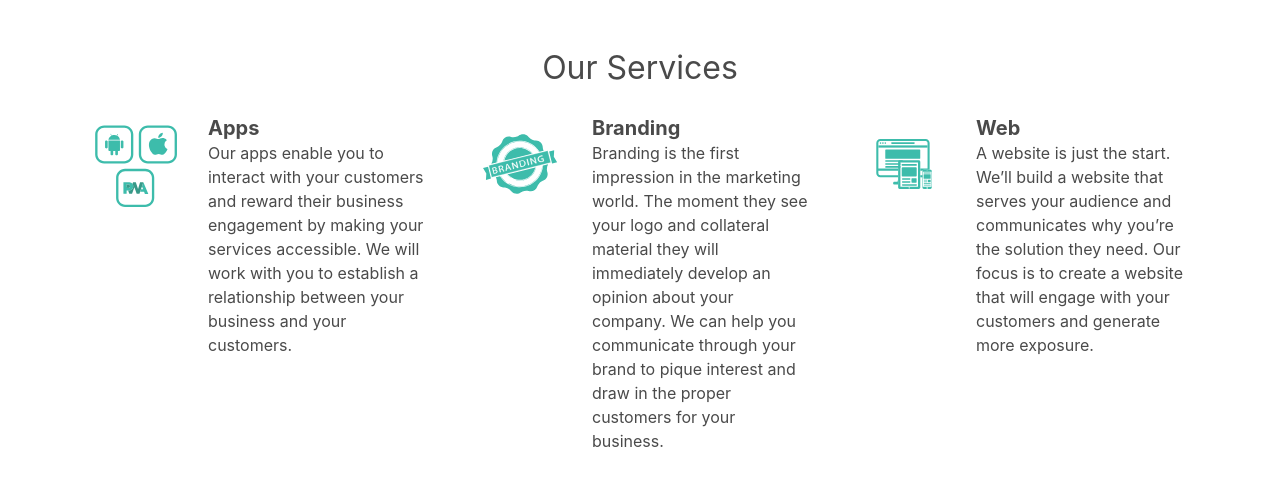
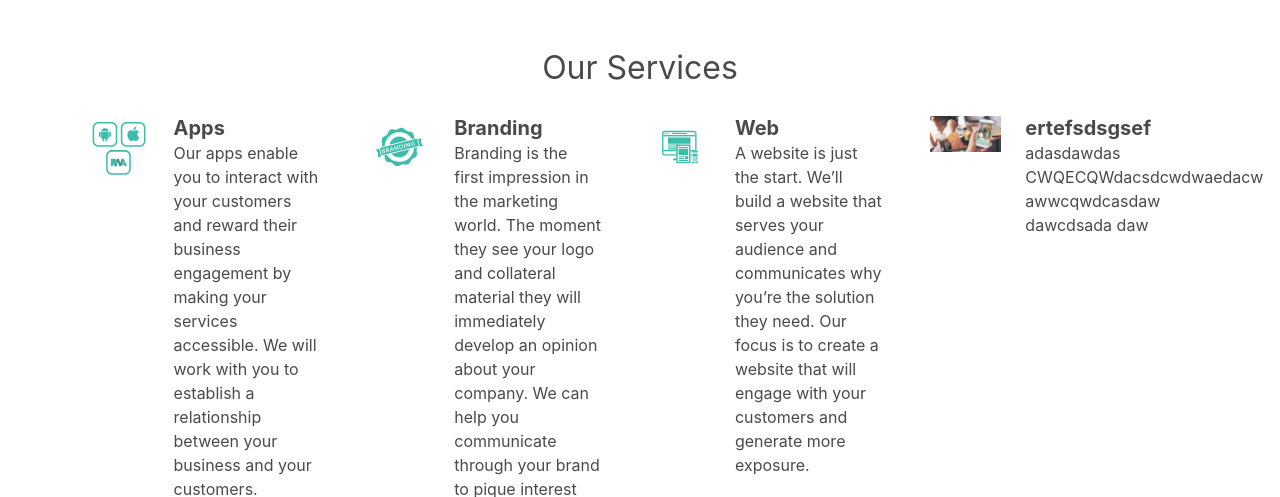
Before and after one commit to scannedmedia/scannedmedia, a Jekyll site: the page built from index.markdown, in a window 1280 px wide and 900 px high, scrolled down 840 px, cut to the strip 144-641 px from the top of the window. Built offline with Jekyll 4.4.1, drawn with Linux system fonts in a browser that asks for light colours; nearby versions of some CDN libraries.

Commit message:
Updated Index

```diff
--- a/index.markdown
+++ b/index.markdown
@@ -32,6 +32,9 @@ services:
   text: A website is just the start. We’ll build a website that serves your audience
     and communicates why you’re the solution they need. Our focus is to create a website
     that will engage with your customers and generate more exposure.
+- image: "/uploads/wb-feature-home.png"
+  title: ertefsdsgsef
+  text: adasdawdas CWQECQWdacsdcwdwaedacw awwcqwdcasdaw dawcdsada daw
 header-cont:
   text: |-
     From the moment you open your business until the end of your day, you work hard to provide customers with quality and value. When you focus on your customers, you want to find the most effective ways to connect and interact with them.
```
